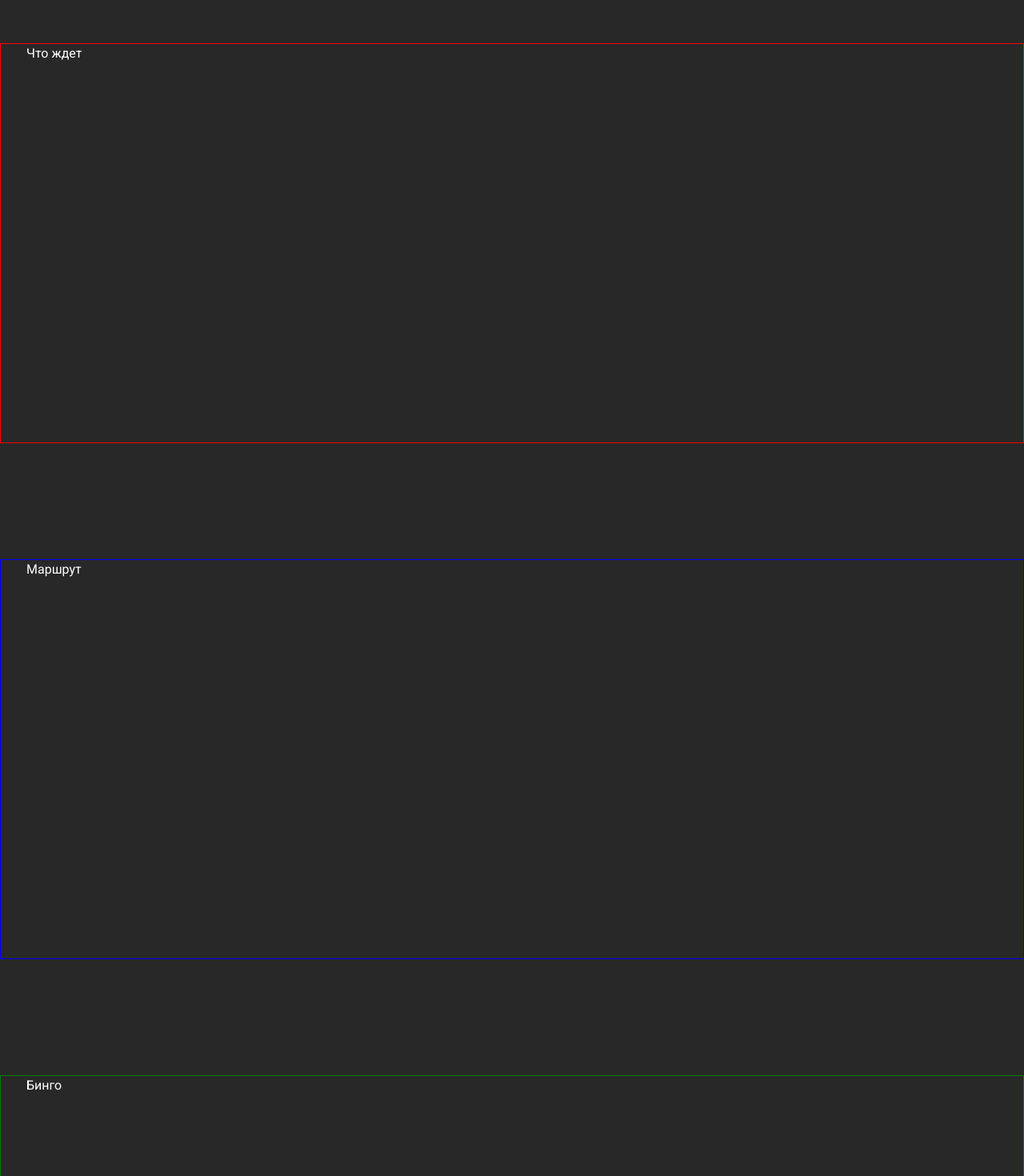
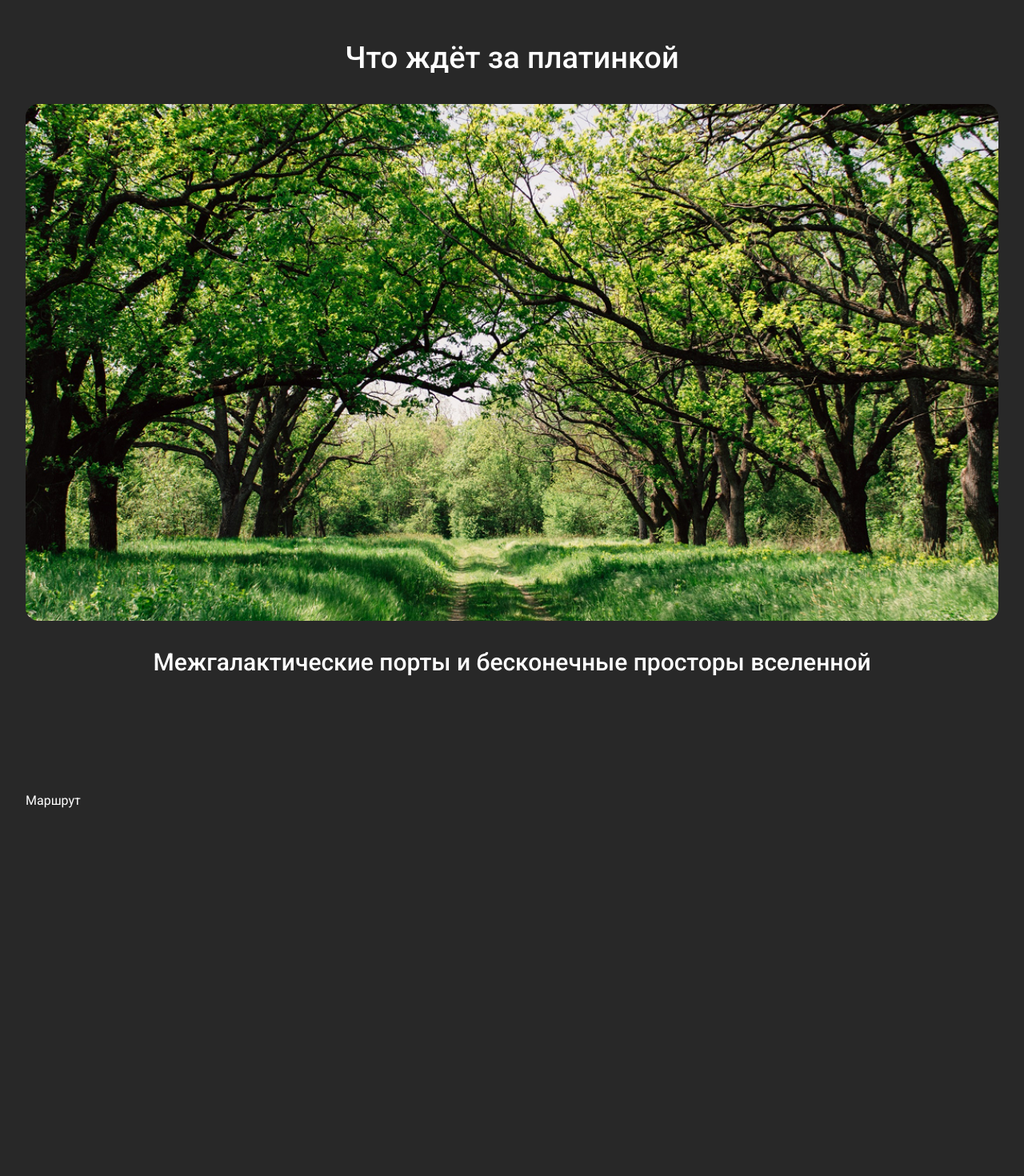
Before and after one commit to elkirillova/cl_cstl_test, a Next.js app: page / in a window 1280 px wide. Shown: the part 800-2270 px from the top of the page at 80% size. Built offline with nearby package versions, Linux system fonts and the light colour scheme.

Commit message:
feat: implement Description section on homepage

```diff
--- a/src/app/page.tsx
+++ b/src/app/page.tsx
@@ -1,35 +1,17 @@
-import { Hero } from '@/components'
+import { Description, Hero } from '@/components'
 
 export default function Home() {
 	return (
 		<>
 			<Hero />
-			<section
-				id="section1"
-				className="section"
-				style={{ height: '500px', border: '1px solid red' }}
-			>
-				<div className="container">Что ждет</div>
-			</section>
-			<section
-				id="section2"
-				className="section"
-				style={{ height: '500px', border: '1px solid blue' }}
-			>
+			<Description />
+			<section id="section2" className="section" style={{ height: '500px' }}>
 				<div className="container">Маршрут</div>
 			</section>
-			<section
-				id="section3"
-				className="section"
-				style={{ height: '500px', border: '1px solid green' }}
-			>
+			<section id="section3" className="section" style={{ height: '500px' }}>
 				<div className="container">Бинго</div>
 			</section>
-			<section
-				id="section4"
-				className="section"
-				style={{ height: '500px', border: '1px solid pink' }}
-			>
+			<section id="section4" className="section" style={{ height: '500px' }}>
 				<div className="container">FAQs</div>
 			</section>
 		</>
--- a/src/components/Header/Menu/Menu.tsx
+++ b/src/components/Header/Menu/Menu.tsx
@@ -7,7 +7,7 @@ type Props = {
 }
 
 const linksData = [
-	{ id: 1, url: 'section1', title: 'Что ждет' },
+	{ id: 1, url: 'desc', title: 'Что ждет' },
 	{ id: 2, url: 'section2', title: 'Маршрут' },
 	{ id: 3, url: 'section3', title: 'Бинго' },
 	{ id: 4, url: 'section4', title: 'FAQs' },
--- a/src/components/index.tsx
+++ b/src/components/index.tsx
@@ -9,3 +9,4 @@ export { Portal } from './ui/Portal/Portal'
 
 // секции
 export { Hero } from './sections/Hero/Hero'
+export { Description } from './sections/Description/Description'
--- /dev/null
+++ b/src/components/sections/Description/Description.tsx
@@ -0,0 +1,19 @@
+import Image from 'next/image'
+
+export const Description = () => {
+	return (
+		<section className="section desc" id="desc">
+			<div className="container">
+				<div className="desc__wrapper">
+					<div className="section__title">
+						<h2>Что ждёт за платинкой</h2>
+					</div>
+					<div className="desc__img">
+						<Image src="/desc-img.jpg" alt="Лесной пейзаж" fill sizes="100vw" />
+					</div>
+					<p className="desc__text">Межгалактические порты и бесконечные просторы вселенной</p>
+				</div>
+			</div>
+		</section>
+	)
+}
--- a/src/styles/_global.scss
+++ b/src/styles/_global.scss
@@ -61,6 +61,24 @@ h1 {
 	}
 }
 
+h2 {
+	font-size: $fs-xl;
+	line-height: $lh-tightest;
+	font-weight: 500;
+
+	@media only screen and (min-width: 768px) {
+		font-size: $fs-3xl;
+	}
+
+	@media only screen and (min-width: 1280px) {
+		font-size: $fs-4xl;
+	}
+
+	@media only screen and (min-width: 1440px) {
+		font-size: $fs-5xl;
+	}
+}
+
 p {
 	font-size: $fs-sm;
 	@media only screen and (min-width: 1280px) {
@@ -95,4 +113,13 @@ p {
 	@media only screen and (min-width: 1280px) {
 		margin-bottom: 145px;
 	}
+
+	&__title {
+		margin-bottom: 20px;
+		text-align: center;
+
+		@media only screen and (min-width: 1280px) {
+			margin-bottom: 40px;
+		}
+	}
 }
--- a/src/styles/_typography.scss
+++ b/src/styles/_typography.scss
@@ -15,5 +15,6 @@ $fs-6xl: 3.375rem; // 54px
 $lh-tightest: 0.95;
 $lh-tight: 1.07;
 $lh-snug: 1.16;
+$lh-comfy: 1.18;
 $lh-normal: 1.2;
 $lh-relaxed: 1.42;
--- /dev/null
+++ b/src/styles/components/_description.scss
@@ -0,0 +1,44 @@
+@use '../typography' as *;
+
+.desc {
+	&__img {
+		position: relative;
+		margin-bottom: 18px;
+		aspect-ratio: 343 / 182;
+
+		@media only screen and (min-width: 768px) {
+			aspect-ratio: 704 / 374;
+		}
+
+		@media only screen and (min-width: 1280px) {
+			margin-bottom: 36px;
+		}
+
+		@media only screen and (min-width: 1440px) {
+			aspect-ratio: 1376 / 616;
+		}
+
+		img {
+			width: 100%;
+			height: 100%;
+			border-radius: 16px;
+			object-fit: cover;
+		}
+	}
+
+	&__text {
+		margin: 0 auto;
+		max-width: 500px;
+
+		font-size: $fs-md;
+		line-height: $lh-comfy;
+		font-weight: 500;
+		text-align: center;
+
+		@media only screen and (min-width: 1280px) {
+			max-width: none;
+			font-size: $fs-2xl;
+			line-height: $lh-tight;
+		}
+	}
+}
--- a/src/styles/index.scss
+++ b/src/styles/index.scss
@@ -14,3 +14,4 @@
 
 // sections
 @forward 'components/hero';
+@forward 'components/description';
```
Also changed, not shown: public/desc-img.jpg (added).
